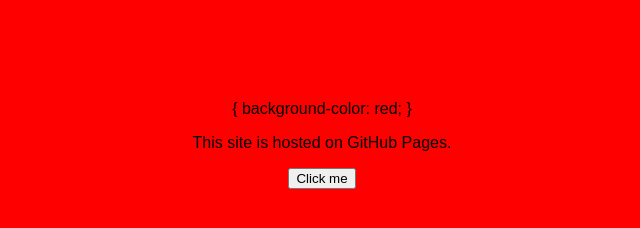
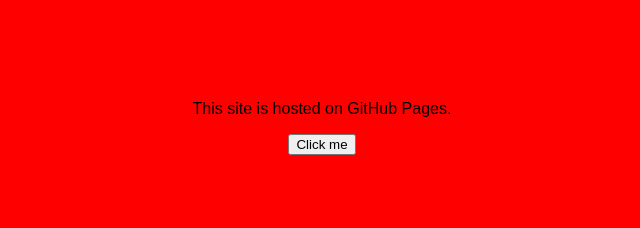
Before and after one commit to Nikita121227/mywebpage, a plain HTML site: page index.html in a window 1280 px wide. Shown: the whole page, without its empty margins (318-958 px from the left). Drawn offline with Linux system fonts and the light colour scheme.

Commit message:
Update index.html

```diff
--- a/index.html
+++ b/index.html
@@ -4,9 +4,7 @@
   <title>My Simple Website</title>
   <link rel="stylesheet" href="style.css">
 </head>
-<body> {
-    background-color: red;
-}
+<body>
  <p>This site is hosted on GitHub Pages.</p>
   <button onclick="changeText()">Click me</button>
   <script src="script.js"></script>
```
